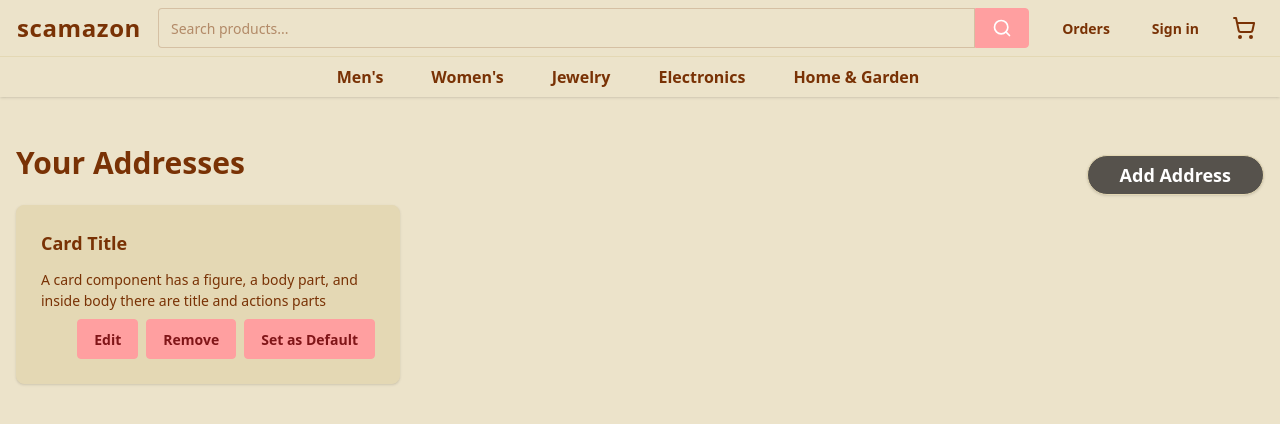
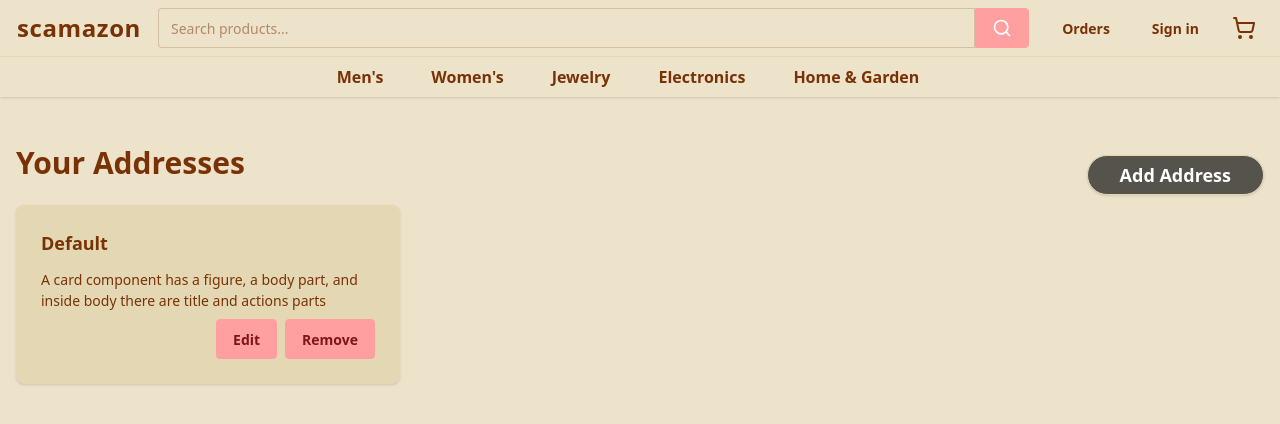
Before and after one commit to Runtime-Rebelss/Runtime-Rebels-Project-1, a React (Vite) app in the folder frontend-vite/: page /account/addresses in a window 1280 px wide. Both pictures are taken after a click on the button "Set as Default". Shown: the top 424 px of the page. Built offline with nearby package versions, Linux system fonts and the light colour scheme.

Commit message:
Added new Address code for account page

```diff
--- a/frontend-vite/src/components/AddressCard.jsx
+++ b/frontend-vite/src/components/AddressCard.jsx
@@ -9,12 +9,16 @@ import { deleteProduct } from "../lib/products";
 const AddressCard = ({ address }) => {
     const [isDefault, setIsDefault] = useState(false);
 
+    const handleIsDefaultChange = () => {
+        setIsDefault(!isDefault);
+    }
+
     return (
         <div className="card card-border bg-base-200 shadow-sm transition duration-200 flex w-96">
             {/* DEFAULT ADDRESS */}
             {isDefault && (
             <div className="card-body flex flex-col justify-between">
-                <h2 className="card-title text-base-content mb-1">Card Title</h2>
+                <h2 className="card-title text-base-content mb-1">Default</h2>
                 <p>A card component has a figure, a body part, and inside body there are title and actions parts</p>
                 <div className="card-actions justify-end">
                     <button className="btn btn-primary">Edit</button>
@@ -30,7 +34,7 @@ const AddressCard = ({ address }) => {
                 <div className="card-actions justify-end">
                 <button className="btn btn-primary">Edit</button>
                 <button className="btn btn-primary">Remove</button>
-                <button className="btn btn-primary">Set as Default</button>
+                <button onClick={handleIsDefaultChange} className="btn btn-primary">Set as Default</button>
                 </div>
             </div>
             )}
--- a/frontend-vite/src/pages/Auth/AddAddressPage.jsx
+++ b/frontend-vite/src/pages/Auth/AddAddressPage.jsx
@@ -4,6 +4,7 @@ import Navbar from "../../components/Navbar";
 import toast from "react-hot-toast";
 import Cookies from "js-cookie";
 import api from "../../lib/axios";
+import Select from 'react-select-country-list';
 
 const AddAddressPage = () => {
     const navigate = useNavigate();
```
